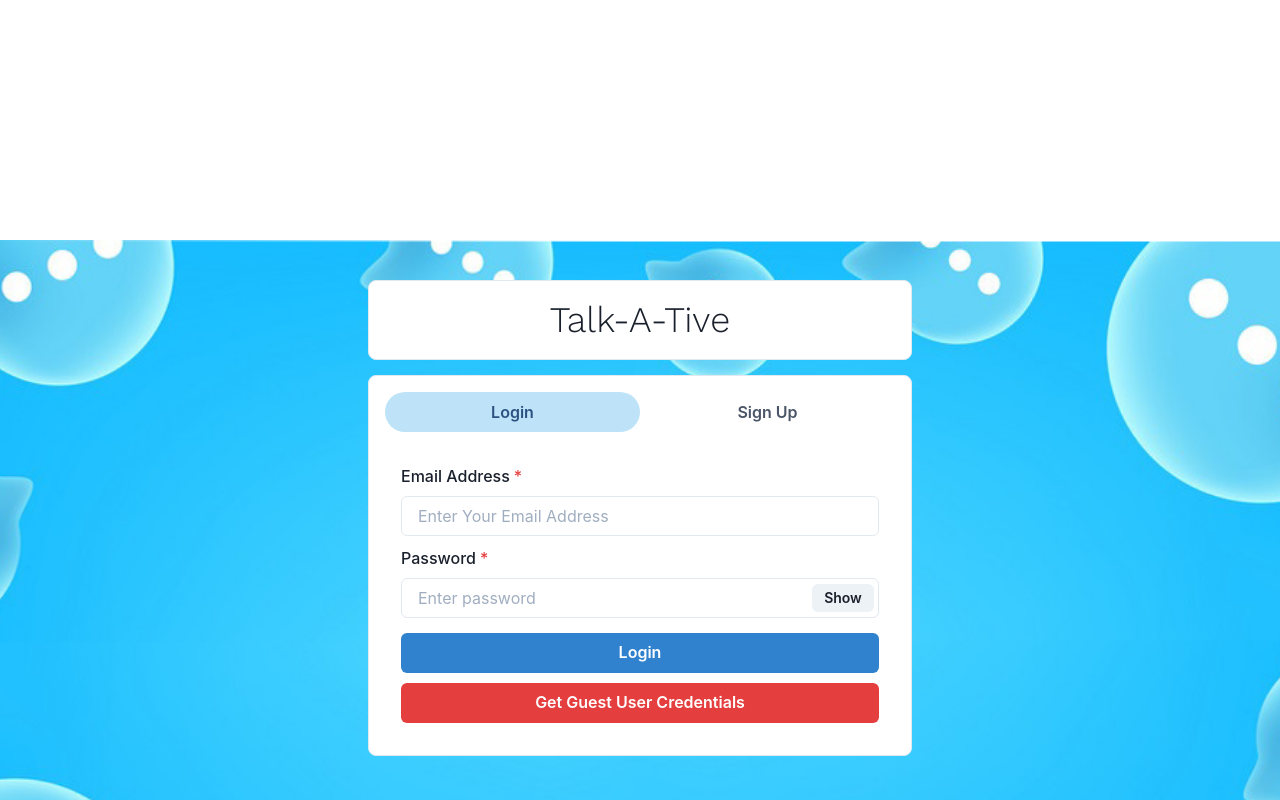
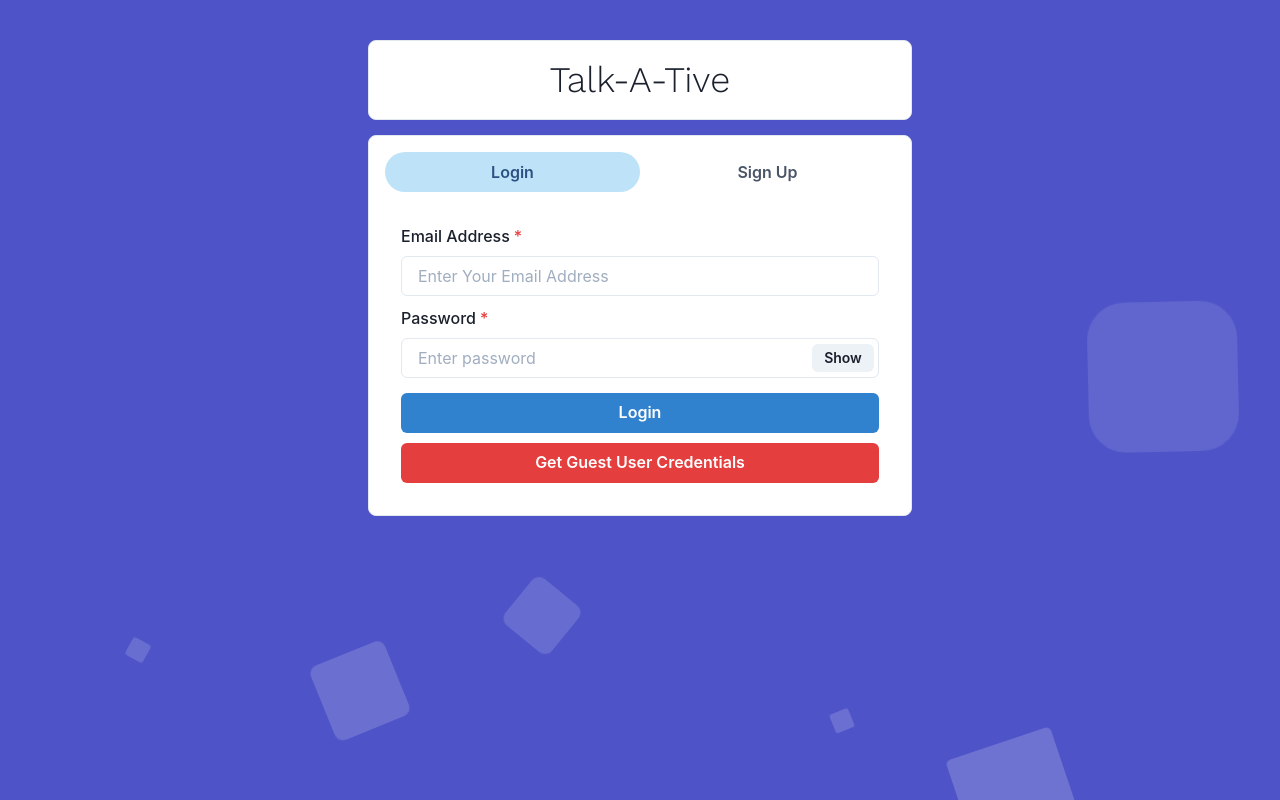
Before and after one commit to DivyeGandhi/MeChat-App, a React (Create React App) app in the folder frontend/: page / in a window 1280 px wide. Shown: the top 800 px of the page. Built offline with nearby package versions, Linux system fonts and the light colour scheme.

Commit message:
Update App.css
updated CSS for animation in background

```diff
--- a/frontend/src/App.css
+++ b/frontend/src/App.css
@@ -1,9 +1,18 @@
 @import url("https://fonts.googleapis.com/css2?family=Work+Sans:wght@300&display=swap");
-
+.root{
+  position: relative;
+}
+body{
+  background-color: #4e54c8;
+}
 .App {
+  position: absolute;
+  top: calc(50%);
+  transform: translateY(-50%);
   min-height: 100vh;
+  width: 100vw;
   display: flex;
-  background-image: url("./background.png");
+  /* background-image: url("./background.png"); */
   background-position: center;
   background-size: cover;
 }
@@ -20,3 +29,152 @@
 ::-webkit-scrollbar-thumb:hover {
   background: #555;
 }
+@import url('https://fonts.googleapis.com/css?family=Exo:400,700');
+
+*{
+    margin: 0px;
+    padding: 0px;
+}
+
+body{
+    font-family: 'Exo', sans-serif;
+}
+
+
+.context {
+    width: 100%;
+    position: absolute;
+    top:50vh;
+
+}
+
+.context h1{
+    text-align: center;
+    color: #fff;
+    font-size: 50px;
+}
+
+
+.area{
+    background: #4e54c8;
+    background: -webkit-linear-gradient(to left, #8f94fb, #4e54c8);
+    width: 100%;
+    height:100vh;
+
+
+}
+
+.circles{
+    position: absolute;
+    top: 0;
+    left: 0;
+    width: 100%;
+    height: 100%;
+    overflow: hidden;
+}
+
+.circles li{
+    position: absolute;
+    display: block;
+    list-style: none;
+    width: 20px;
+    height: 20px;
+    background: rgba(255, 255, 255, 0.2);
+    animation: animate 25s linear infinite;
+    bottom: -150px;
+
+}
+
+.circles li:nth-child(1){
+    left: 25%;
+    width: 80px;
+    height: 80px;
+    animation-delay: 0s;
+}
+
+
+.circles li:nth-child(2){
+    left: 10%;
+    width: 20px;
+    height: 20px;
+    animation-delay: 2s;
+    animation-duration: 12s;
+}
+
+.circles li:nth-child(3){
+    left: 70%;
+    width: 20px;
+    height: 20px;
+    animation-delay: 4s;
+}
+
+.circles li:nth-child(4){
+    left: 40%;
+    width: 60px;
+    height: 60px;
+    animation-delay: 0s;
+    animation-duration: 18s;
+}
+
+.circles li:nth-child(5){
+    left: 65%;
+    width: 20px;
+    height: 20px;
+    animation-delay: 0s;
+}
+
+.circles li:nth-child(6){
+    left: 75%;
+    width: 110px;
+    height: 110px;
+    animation-delay: 3s;
+}
+
+.circles li:nth-child(7){
+    left: 35%;
+    width: 150px;
+    height: 150px;
+    animation-delay: 7s;
+}
+
+.circles li:nth-child(8){
+    left: 50%;
+    width: 25px;
+    height: 25px;
+    animation-delay: 15s;
+    animation-duration: 45s;
+}
+
+.circles li:nth-child(9){
+    left: 20%;
+    width: 15px;
+    height: 15px;
+    animation-delay: 2s;
+    animation-duration: 35s;
+}
+
+.circles li:nth-child(10){
+    left: 85%;
+    width: 150px;
+    height: 150px;
+    animation-delay: 0s;
+    animation-duration: 11s;
+}
+
+
+
+@keyframes animate {
+
+    0%{
+        transform: translateY(0) rotate(0deg);
+        opacity: 1;
+        border-radius: 0;
+    }
+
+    100%{
+        transform: translateY(-1000px) rotate(720deg);
+        opacity: 0;
+        border-radius: 50%;
+    }
+
+}
```
